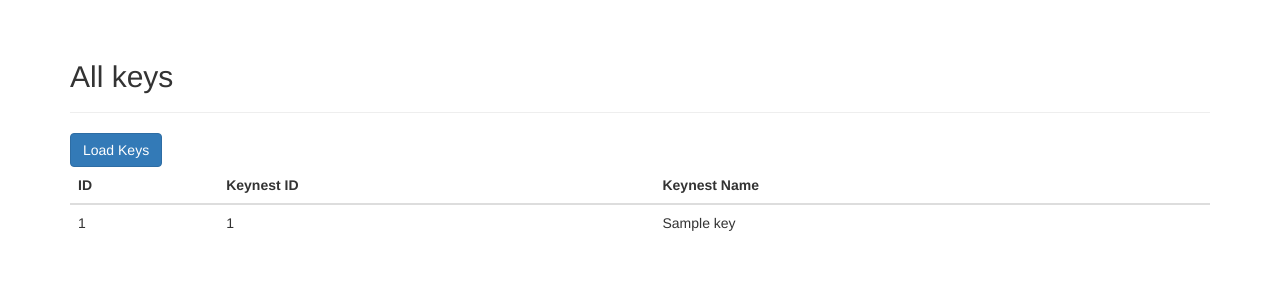
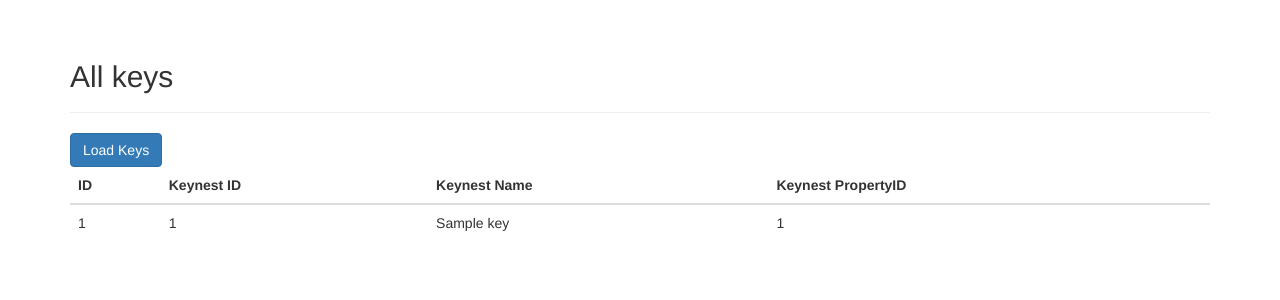
Before and after one commit to Irostovsky/learning_log, a Django app: page /keynest/ in a window 1280 px wide. Shown: the part 51-351 px from the top of the page. Run offline with Django 3.2, Linux system fonts and the light colour scheme; a user stored in the database is signed in; tables that the repository leaves empty hold one stand-in row (values such as "Sample post"); some libraries are stand-ins or nearby versions.

Commit message:
Save keynest property id.

```diff
--- a/keynest/models.py
+++ b/keynest/models.py
@@ -24,6 +24,7 @@ class Key(models.Model):
     name = models.CharField(max_length=200)
     created_at = models.DateTimeField(auto_now_add=True)
     store = models.ForeignKey(Store, null=True)
+    property_id = models.CharField(max_length=200, null=True)
 
     def __str__(self):
         return str(self.keynest_id) + ' ' + self.name
--- a/keynest/services.py
+++ b/keynest/services.py
@@ -8,7 +8,8 @@ def load_keys(token):
         Key.objects.update_or_create(
             keynest_id=item['KeyId'],
             defaults={
-                'name': item['KeyName']
+                'name': item['KeyName'],
+                'property_id': item['PropertyID']
             })
 
 
--- a/keynest/templates/keynest/index.html
+++ b/keynest/templates/keynest/index.html
@@ -20,6 +20,7 @@
         <th>ID</th>
         <th>Keynest ID</th>
         <th>Keynest Name</th>
+        <th>Keynest PropertyID</th>
       </tr>
     </thead>
     <tbody>
@@ -28,6 +29,7 @@
           <td>{{key.id}}</td>
           <td>{{key.keynest_id}}</td>
           <td>{{key.name}}</td>
+          <td>{{key.property_id}}</td>
         </tr>
       {% empty %}
         <tr>
```
Also changed, not shown: keynest/migrations/0006_store_property_id.py (added), keynest/migrations/0007_auto_20190529_0718.py (added).
